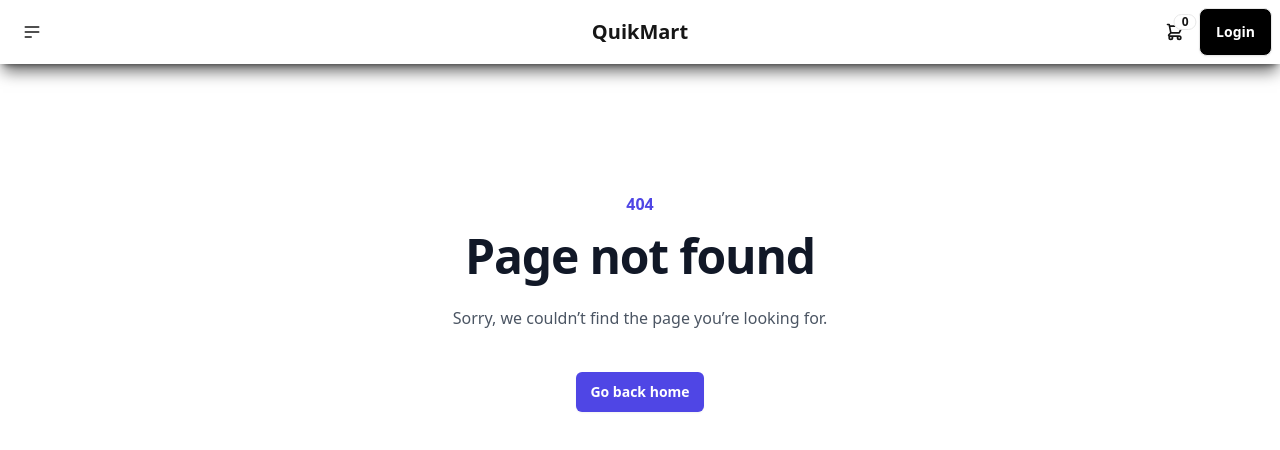
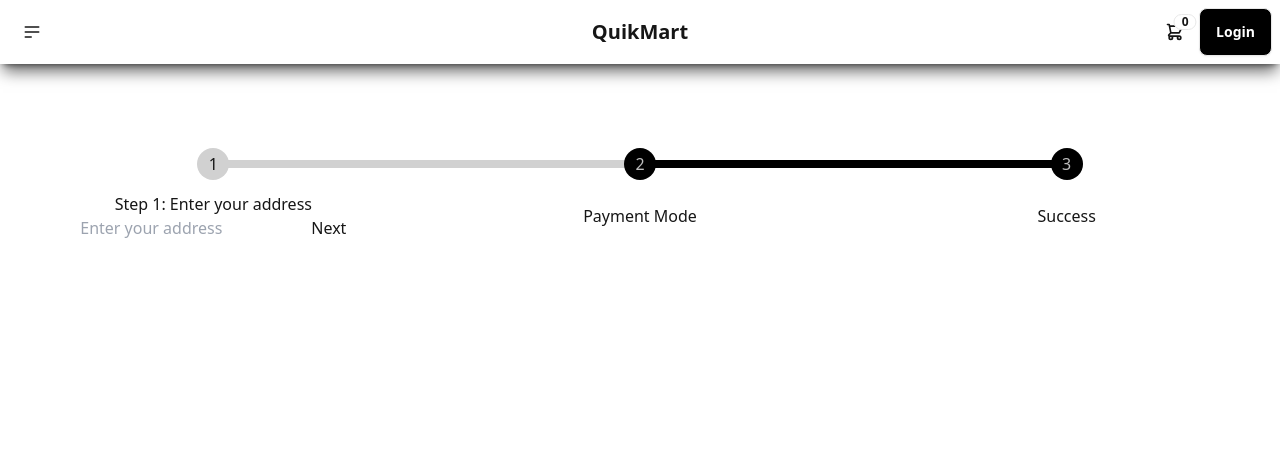
Before and after one commit to Adnanarodiya/QuikMart, a React (Vite) app: page /buyitnow in a window 1280 px wide. Shown: the top 450 px of the page. Built offline with nearby package versions, Linux system fonts and the light colour scheme; no server answers.

Commit message:
Add link to Buy it Now button in ProductPage component

```diff
--- /dev/null
+++ b/src/components/BuyItNow.tsx
@@ -0,0 +1,98 @@
+// BuyItNow.js
+import { useState } from "react";
+
+const BuyItNow = () => {
+  const [currentStep, setCurrentStep] = useState(1);
+  const [address, setAddress] = useState("");
+  const [greeting, setGreeting] = useState("");
+
+  const handleNext = () => {
+    setCurrentStep(currentStep + 1);
+  };
+
+  const handlePrevious = () => {
+    setCurrentStep(currentStep - 1);
+  };
+
+  const handleAddressSubmit = () => {
+    // You can perform validation or send the address to a server here
+    // For simplicity, we'll just set the greeting based on the address
+    setGreeting(`Hello, ${address}!`);
+    handleNext();
+  };
+
+  const isNextButtonDisabled = currentStep === 1 && address.trim() === "";
+  const isPreviousButtonDisabled = currentStep === 1;
+
+  return (
+    <div className="flex justify-center mt-20">
+      <ul className="steps steps-vertical lg:steps-horizontal w-full">
+        <li
+          className={`step ${
+            currentStep === 1 ? "step-active" : "step-neutral"
+          }`}
+        >
+          {currentStep === 1 ? (
+            <div>
+              <h2>Step 1: Enter your address</h2>
+              <input
+                type="text"
+                value={address}
+                onChange={(e) => setAddress(e.target.value)}
+                placeholder="Enter your address"
+              />
+              <button
+                onClick={handleAddressSubmit}
+                disabled={isNextButtonDisabled}
+              >
+                Next
+              </button>
+            </div>
+          ) : (
+            "Address"
+          )}
+        </li>
+        <li
+          className={`step ${
+            currentStep === 2 ? "step-active" : "step-neutral"
+          }`}
+        >
+          {currentStep === 2 ? (
+            <div>
+              <h2>Step 2: Greeting</h2>
+              <p>{greeting}</p>
+              <div>
+                <button
+                  onClick={handlePrevious}
+                  disabled={isPreviousButtonDisabled}
+                >
+                  Previous
+                </button>
+                <button onClick={handleNext}>Next</button>
+              </div>
+            </div>
+          ) : (
+            "Payment Mode"
+          )}
+        </li>
+        <li
+          className={`step ${
+            currentStep === 3 ? "step-active" : "step-neutral"
+          }`}
+        >
+          {currentStep === 3 ? (
+            <div>
+              <h2>Step 3: Additional Greeting</h2>
+              <p>I am good.</p>
+              <button onClick={handlePrevious}>Previous</button>
+            </div>
+          ) : (
+            "Success"
+          )}
+        </li>
+      </ul>
+    </div>
+  );
+};
+
+export default BuyItNow;
--- a/src/components/ProductPage.tsx
+++ b/src/components/ProductPage.tsx
@@ -1,11 +1,9 @@
-import { useLoaderData } from "react-router-dom";
+import { Link, useLoaderData } from "react-router-dom";
 import { useUser } from "./lib/helper/useUser";
 import { supabase } from "./lib/helper/supabaseClient";
 import toast from "react-hot-toast";
 import { useState } from "react";
 import { useQueryClient } from "@tanstack/react-query";
-import BuyItNow from "./BuyItNow";
-// import { ArrowLeftCircle } from "lucide-react";
 
 interface Product {
   id: number;
@@ -132,12 +130,10 @@ export default function ProductPage() {
                         "my_modal_2"
                       ) as HTMLDialogElement;
                       modal.showModal();
-                    } else {
-                      <BuyItNow />;
                     }
                   }}
                 >
-                  Buy it Now
+                  <Link to={"/buyitnow"}> Buy it Now</Link>
                 </button>
               </div>
             </div>
--- a/src/main.tsx
+++ b/src/main.tsx
@@ -131,7 +131,7 @@ const router = createBrowserRouter(
         element={<Electronics />}
         loader={fetchElectronics}
       />
-      <Route path="/butitnow" element={<BuyItNow />} />
+      <Route path="/buyitnow" element={<BuyItNow />} />
       <Route path="*" element={<NotFound />} />
     </Route>
   )
```
